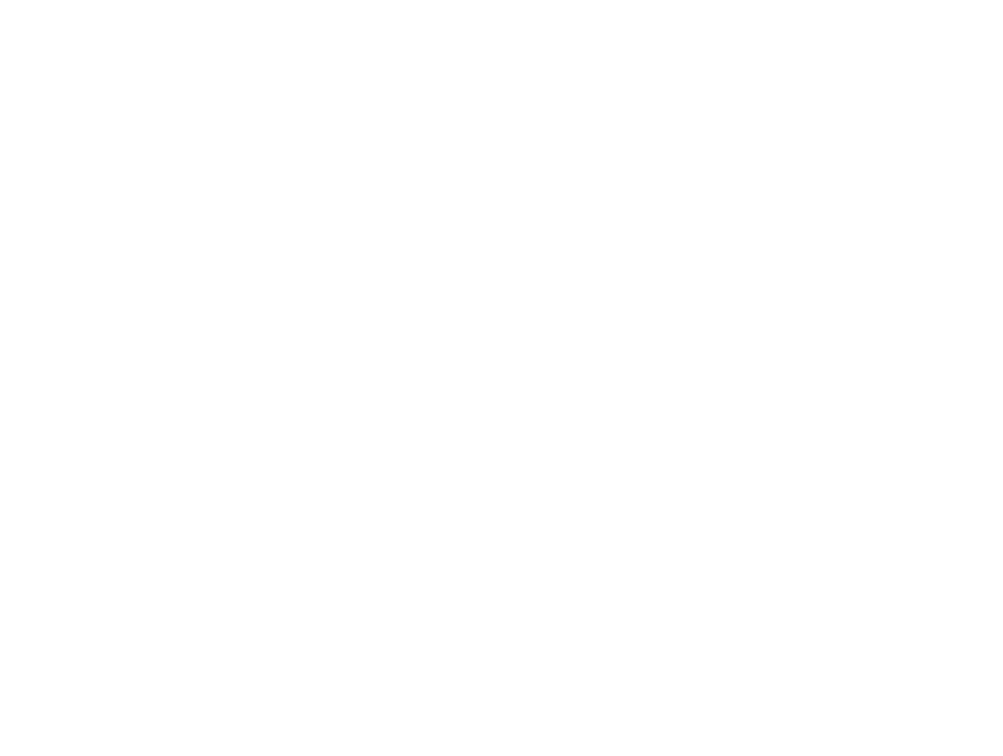
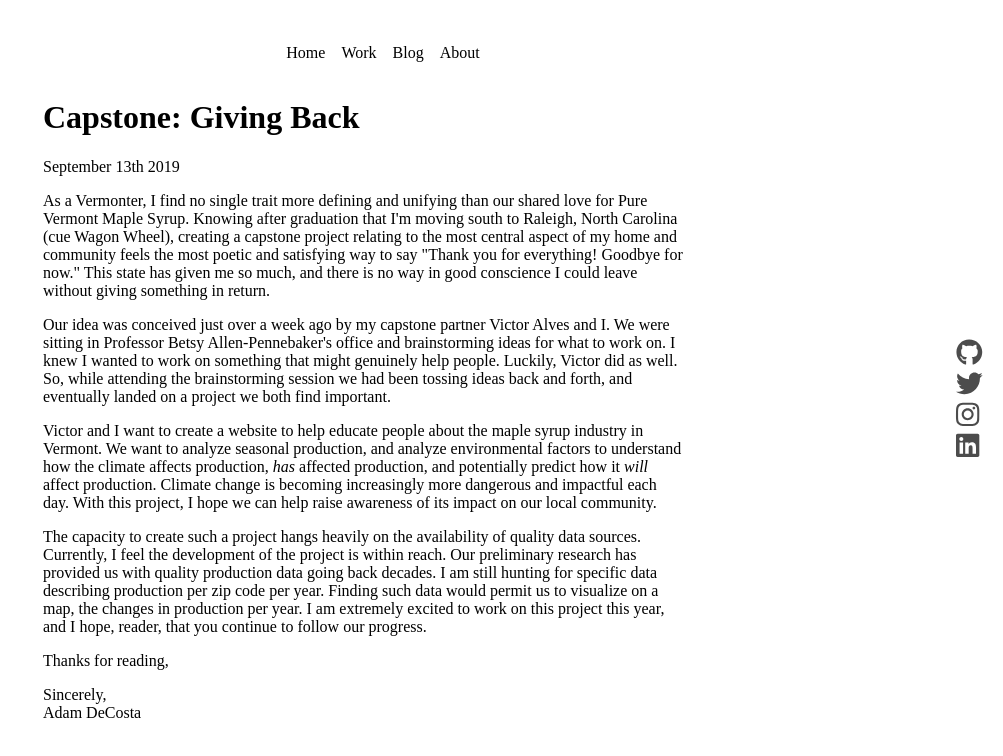
Before and after one commit to AdamDeCosta/decosta.io, a Gatsby site: page /blog/capstone-1 in a window 1280 px wide. Before the commit this address had no page. Shown: the whole page, without its empty margins (277-1280 px from the left). Built offline with nearby package versions, Linux system fonts and the light colour scheme; Gatsby itself is replaced by a stand-in of ours.

Commit message:
updated description and added new blog post

```diff
--- a/src/pages/about.js
+++ b/src/pages/about.js
@@ -14,7 +14,7 @@
         <div className="about__image">
           <Image />
         </div>
-        Hey, I'm Adam DeCosta. I'm a third year Computer Science & Innovation
+        Hey, I'm Adam DeCosta. I'm a senior Computer Science & Innovation
         major studying at Champlain College. I have a specialization in
         Mobile Development and a minor in Math. I love web development, and am
         interested in machine learning and augmented reality.
--- /dev/null
+++ b/src/pages/blog/capstone-1/index.md
@@ -0,0 +1,19 @@
+---
+title: 'Capstone: Giving Back'
+description: 'A post describing the beginning of my capstone idea'
+date: '2019-09-13'
+image: 'bp1-header.jpg'
+---
+
+As a Vermonter, I find no single trait more defining and unifying than our shared love for Pure Vermont Maple Syrup. Knowing after graduation that I'm moving south to Raleigh, North Carolina (cue Wagon Wheel), creating a capstone project relating to the most central aspect of my home and community feels the most poetic and satisfying way to say "Thank you for everything! Goodbye for now." This state has given me so much, and there is no way in good conscience I could leave without giving something in return.
+
+Our idea was conceived just over a week ago by my capstone partner Victor Alves and I. We were sitting in Professor Betsy Allen-Pennebaker's office and brainstorming ideas for what to work on. I knew I wanted to work on something that might genuinely help people. Luckily, Victor did as well. So, while attending the brainstorming session we had been tossing ideas back and forth, and eventually landed on a project we both find important.
+
+Victor and I want to create a website to help educate people about the maple syrup industry in Vermont. We want to analyze seasonal production, and analyze environmental factors to understand how the climate affects production, *has* affected production, and potentially predict how it *will* affect production. Climate change is becoming increasingly more dangerous and impactful each day. With this project, I hope we can help raise awareness of its impact on our local community.
+
+The capacity to create such a project hangs heavily on the availability of quality data sources. Currently, I feel the development of the project is within reach. Our preliminary research has provided us with quality production data going back decades. I am still hunting for specific data describing production per zip code per year. Finding such data would permit us to visualize on a map, the changes in production per year. I am extremely excited to work on this project this year, and I hope, reader, that you continue to follow our progress.
+
+Thanks for reading,
+
+Sincerely, \
+Adam DeCosta
--- a/src/pages/index.js
+++ b/src/pages/index.js
@@ -20,7 +20,7 @@
       <div className="header__about">
         <h3 className="header__about__bold">Hi! I'm Adam DeCosta!</h3>
         <div className="header__about__body">
-          I'm a third year Computer Science & Innovation student at Champlain
+          I'm a senior Computer Science & Innovation student at Champlain
           College. I am specializing in mobile development, and interested in
           web development, machine learning, and augmented reality.
         </div>
```
Also changed, not shown: 1 other file.
